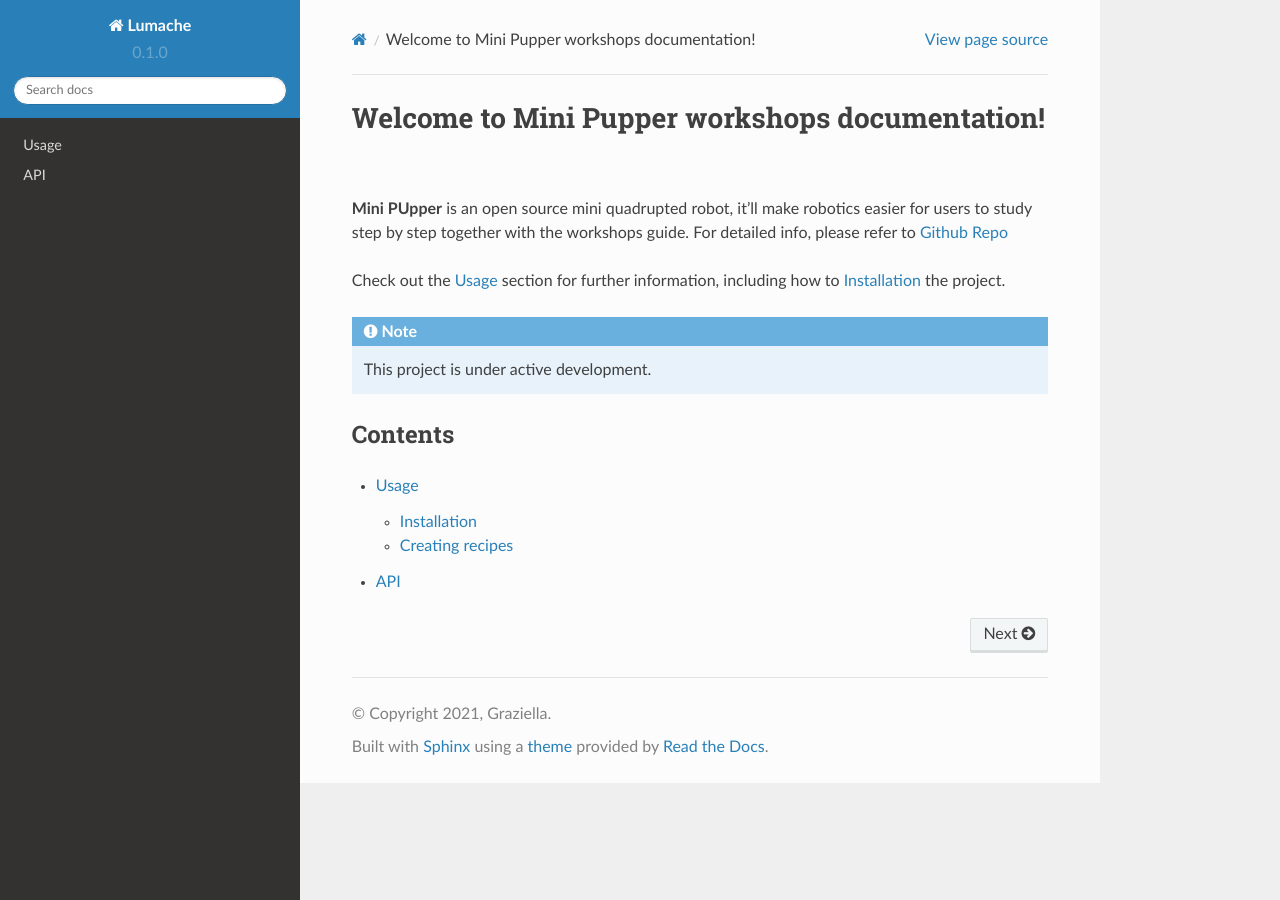
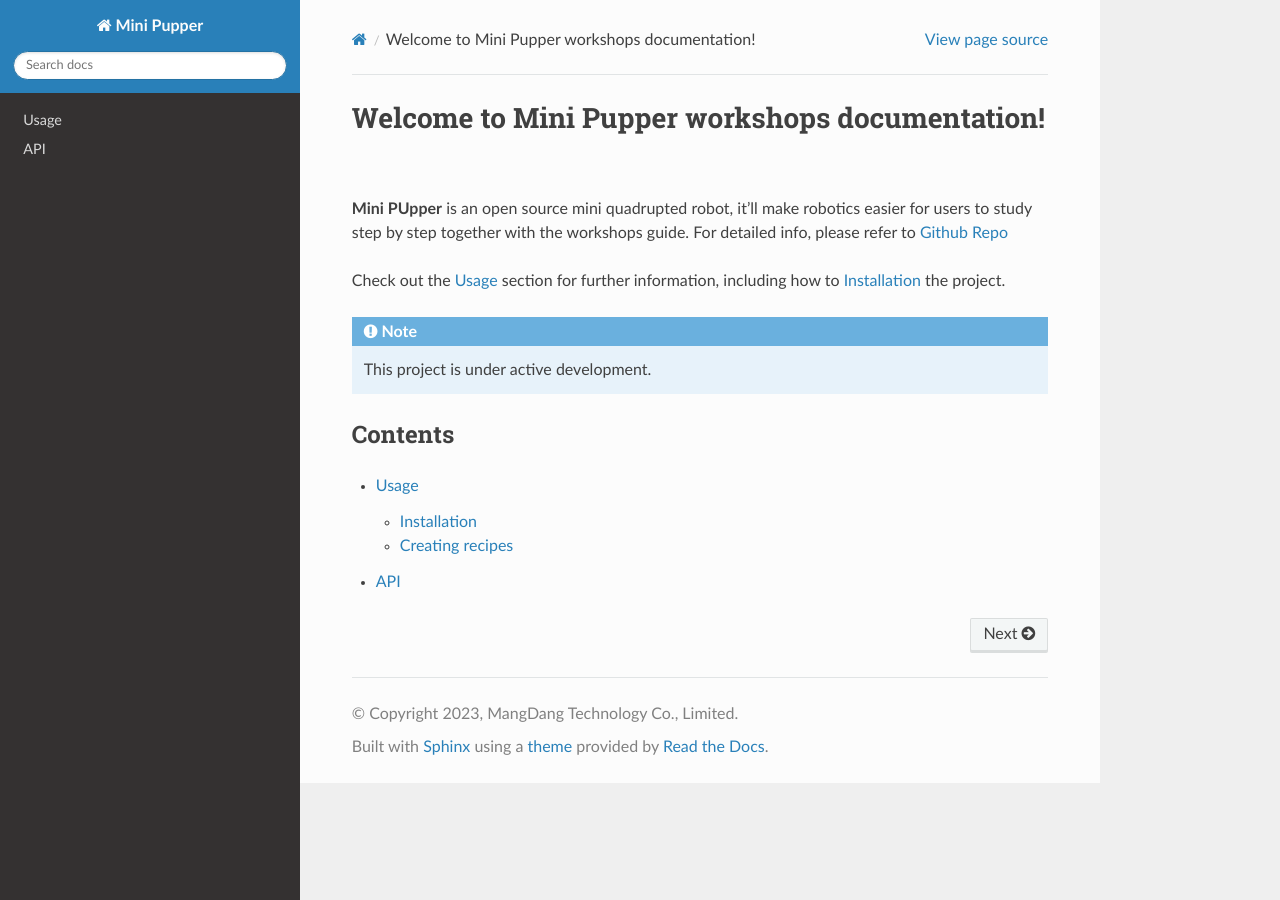
Before and after one commit to mangdangroboticsclub/mini_pupper_workshops, a Sphinx documentation site: the page built from docs/source/index.rst, in a window 1280 px wide. Built offline with Sphinx 7.4.7 and the Read the Docs theme 2.0.0, drawn with Linux system fonts in a browser that asks for light colours; some of the changed lines change nothing that is shown.

Commit message:
Init conf.py

```diff
--- a/docs/source/conf.py
+++ b/docs/source/conf.py
@@ -1,35 +1,60 @@
 # Configuration file for the Sphinx documentation builder.
+#
+# This file only contains a selection of the most common options. For a full
+# list see the documentation:
+# https://www.sphinx-doc.org/en/master/usage/configuration.html
 
-# -- Project information
+# -- Path setup --------------------------------------------------------------
 
-project = 'Lumache'
-copyright = '2021, Graziella'
-author = 'Graziella'
+# If extensions (or modules to document with autodoc) are in another directory,
+# add these directories to sys.path here. If the directory is relative to the
+# documentation root, use os.path.abspath to make it absolute, like shown here.
+#
+import os
+import sys
+# sys.path.insert(0, os.path.abspath('.'))
 
-release = '0.1'
-version = '0.1.0'
 
-# -- General configuration
+# -- Project information -----------------------------------------------------
 
-extensions = [
-    'sphinx.ext.duration',
-    'sphinx.ext.doctest',
-    'sphinx.ext.autodoc',
-    'sphinx.ext.autosummary',
-    'sphinx.ext.intersphinx',
-]
+project = 'Mini Pupper'
+copyright = '2023, MangDang Technology Co., Limited'
+author = 'MangDang'
 
-intersphinx_mapping = {
-    'python': ('https://docs.python.org/3/', None),
-    'sphinx': ('https://www.sphinx-doc.org/en/master/', None),
-}
-intersphinx_disabled_domains = ['std']
+# The full version, including alpha/beta/rc tags
+release = '1.0.0-alpha'
 
+
+# -- General configuration ---------------------------------------------------
+
+# The root toctree document.
+root_doc = 'index'
+
+# Add any Sphinx extension module names here, as strings. They can be
+# extensions coming with Sphinx (named 'sphinx.ext.*') or your custom
+# ones.
+extensions = ['recommonmark', "sphinx_rtd_theme"]
+
+# Add any paths that contain templates here, relative to this directory.
 templates_path = ['_templates']
 
-# -- Options for HTML output
+# List of patterns, relative to source directory, that match files and
+# directories to ignore when looking for source files.
+# This pattern also affects html_static_path and html_extra_path.
+exclude_patterns = ['_build', 'Thumbs.db', '.DS_Store']
+
+# -- Options for HTML output -------------------------------------------------
+
+# The theme to use for HTML and HTML Help pages.  See the documentation for
+# a list of builtin themes.
+#
+
+import sphinx_rtd_theme
 
 html_theme = 'sphinx_rtd_theme'
+html_theme_path = ["_themes", ]
 
-# -- Options for EPUB output
-epub_show_urls = 'footnote'
+# Add any paths that contain custom static files (such as style sheets) here,
+# relative to this directory. They are copied after the builtin static files,
+# so a file named "default.css" will overwrite the builtin "default.css".
+html_static_path = ['_static']
```
